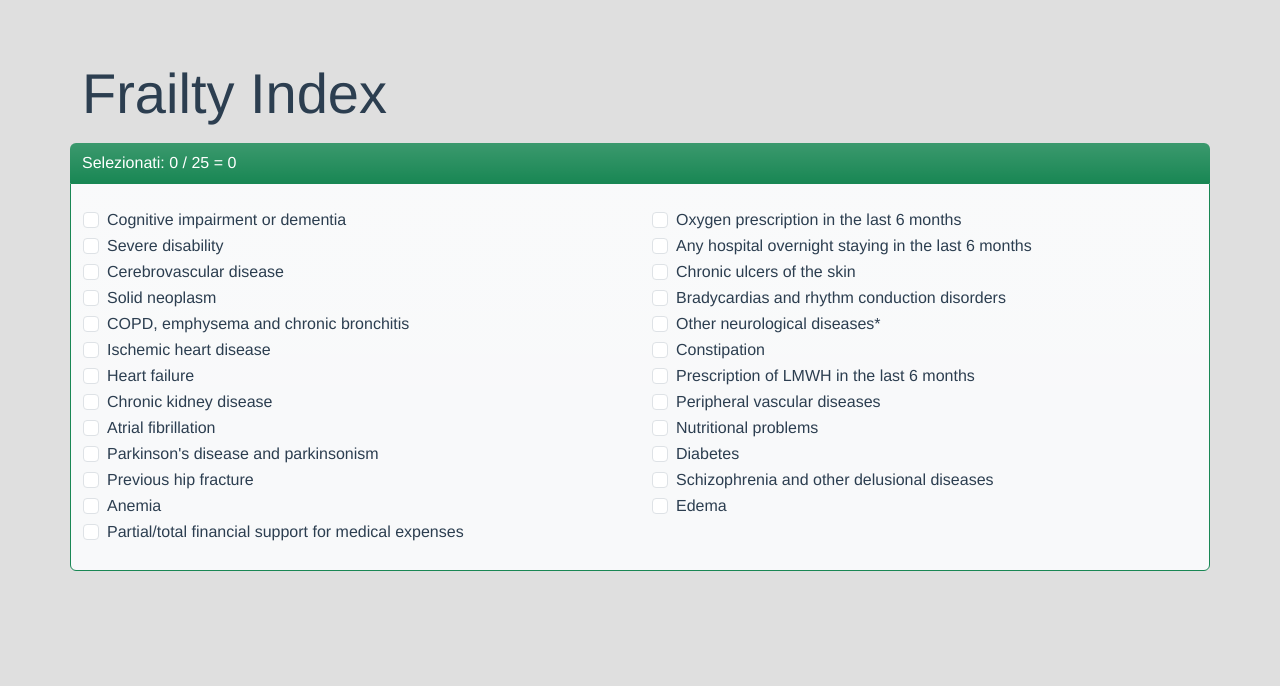
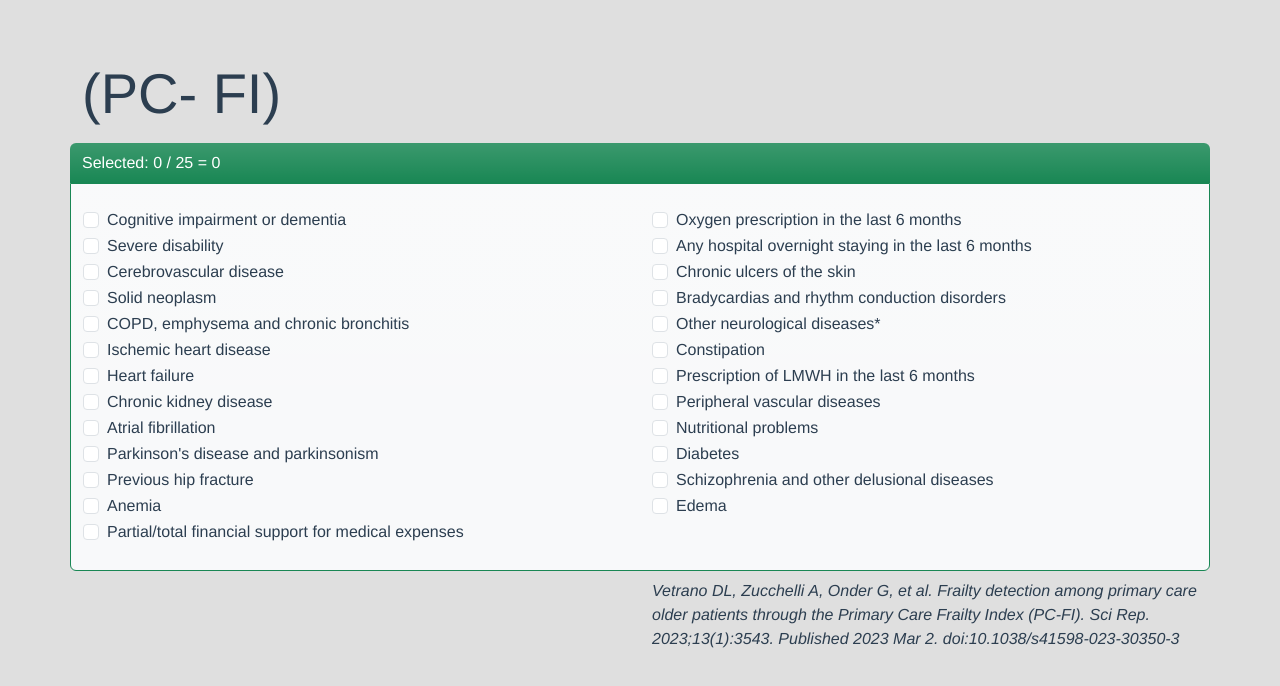
Before and after one commit to MaxUnknown91/calculator, a Vue app: page / in a window 1280 px wide. Shown: the top 686 px of the page. Built offline with nearby package versions, Linux system fonts and the light colour scheme.

Commit message:
update 3

```diff
--- a/src/App.vue
+++ b/src/App.vue
@@ -3,11 +3,24 @@
     <div class="container">
       <div class="row">
         <div class="col-12">
-          <div class="display-4">Frailty Index</div>
+          <div class="display-4">(PC- FI)</div>
         </div>
       </div>
     </div>
     <TotalRecap />
+    <div class="container">
+      <div class="row">
+        <div class="col-12 col-md-6"></div>
+        <div class="col-12 col-md-6 mt-2">
+            <em>
+              Vetrano DL, Zucchelli A, Onder G, et al. Frailty detection among
+              primary care older patients through the Primary Care Frailty Index
+              (PC-FI). Sci Rep. 2023;13(1):3543. Published 2023 Mar 2.
+              doi:10.1038/s41598-023-30350-3</em
+            >
+        </div>
+      </div>
+    </div>
   </div>
 </template>
 
--- a/src/components/ItemRecap.vue
+++ b/src/components/ItemRecap.vue
@@ -1,7 +1,7 @@
 <template>
   <div class="col-12 text-bg-success bg-gradient rounded-top py-2">
     <div>
-      Selezionati: {{ sumOfResults() }} / {{ selectedItems }} = {{sumOfResults() / selectedItems}}
+      Selected: {{ sumOfResults() }} / {{ selectedItems }} = {{sumOfResults() / selectedItems}}
     </div>
   </div>
 </template>
```
